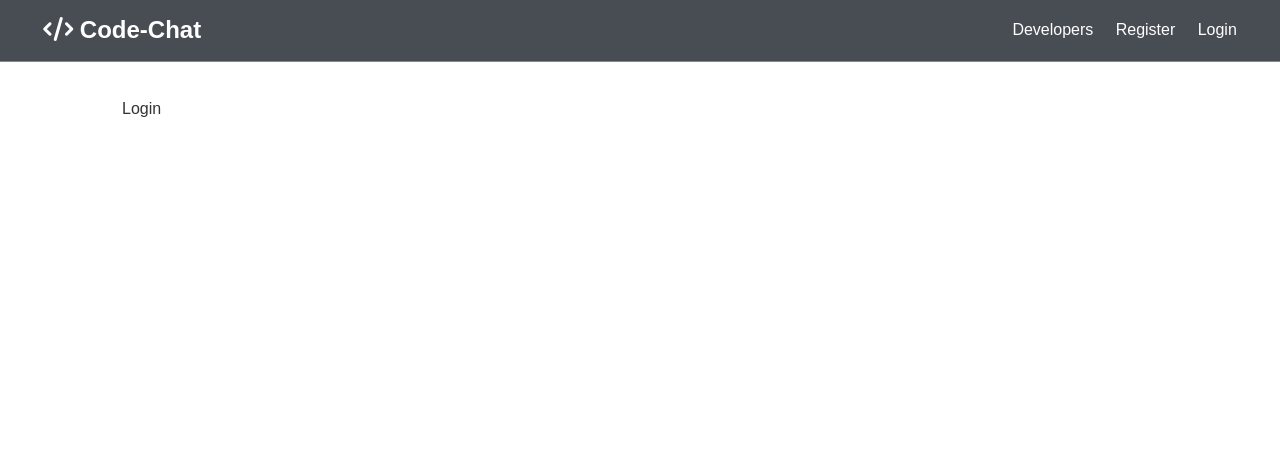
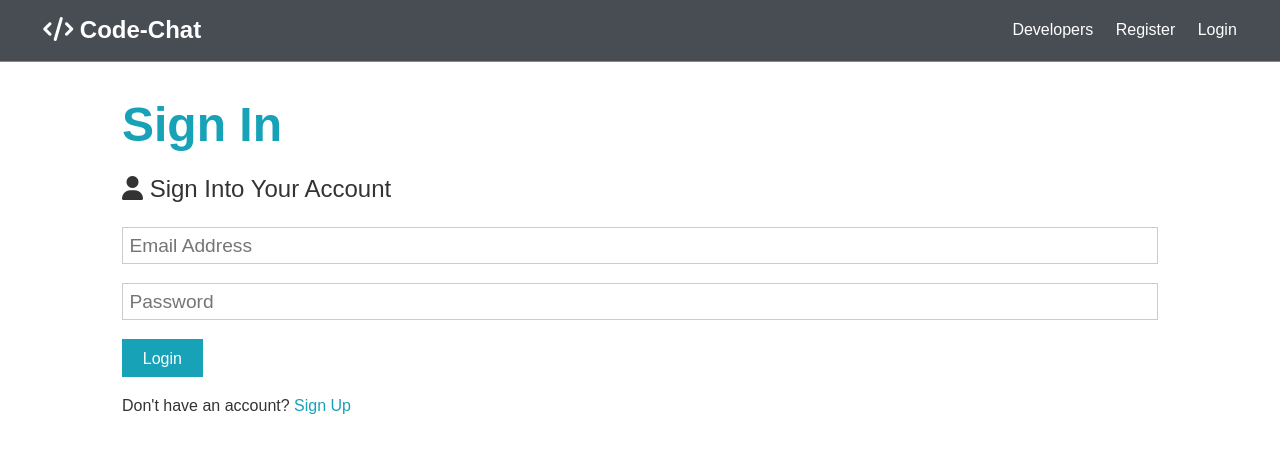
Before and after one commit to paulopiyo777/Code-Chat, a React (Create React App) app in the folder client/: page /login in a window 1280 px wide. Shown: the top 452 px of the page. Built offline with nearby package versions, Linux system fonts and the light colour scheme.

Commit message:
add login and register forms

```diff
--- a/client/src/components/auth/Login.js
+++ b/client/src/components/auth/Login.js
@@ -1,7 +1,57 @@
-import React from "react";
+import React, { Fragment, useState } from "react";
+import { Link } from "react-router-dom";
 
 const Login = () => {
-  return <div>Login</div>;
+  const [formData, setFormData] = useState({
+    email: "",
+    password: "",
+  });
+
+  const { email, password } = formData;
+
+  const onChange = (e) =>
+    setFormData({ ...formData, [e.target.name]: e.target.value });
+
+  const onSubmit = (e) => {
+    e.preventDefault();
+    console.log("SUCCESS");
+  };
+
+  return (
+    <Fragment>
+      <h1 className='large text-primary'>Sign In</h1>
+      <p className='lead'>
+        <i class='fas fa-user'></i> Sign Into Your Account
+      </p>
+      <form className='form' onSubmit={(e) => onSubmit(e)}>
+        <div className='form-group'>
+          <input
+            type='email'
+            placeholder='Email Address'
+            name='email'
+            value={email}
+            onChange={(e) => onChange(e)}
+            required
+          />
+        </div>
+        <div className='form-group'>
+          <input
+            type='password'
+            placeholder='Password'
+            name='password'
+            value={password}
+            onChange={(e) => onChange(e)}
+            required
+            minLength='6'
+          />
+        </div>
+        <input type='submit' className='btn btn-primary' value='Login' />
+      </form>
+      <p class='my-1'>
+        Don't have an account? <Link to='/register'>Sign Up</Link>
+      </p>
+    </Fragment>
+  );
 };
 
 export default Login;
--- a/client/src/components/auth/Register.js
+++ b/client/src/components/auth/Register.js
@@ -1,4 +1,5 @@
 import React, { Fragment, useState } from "react";
+import { Link } from "react-router-dom";
 
 const Register = () => {
   const [formData, setFormData] = useState({
@@ -77,7 +78,7 @@
         <input type='submit' className='btn btn-primary' value='Register' />
       </form>
       <p class='my-1'>
-        Already have an account? <a href='login.html'>Sign In</a>
+        Already have an account? <Link to='/login'>Sign In</Link>
       </p>
     </Fragment>
   );
```
